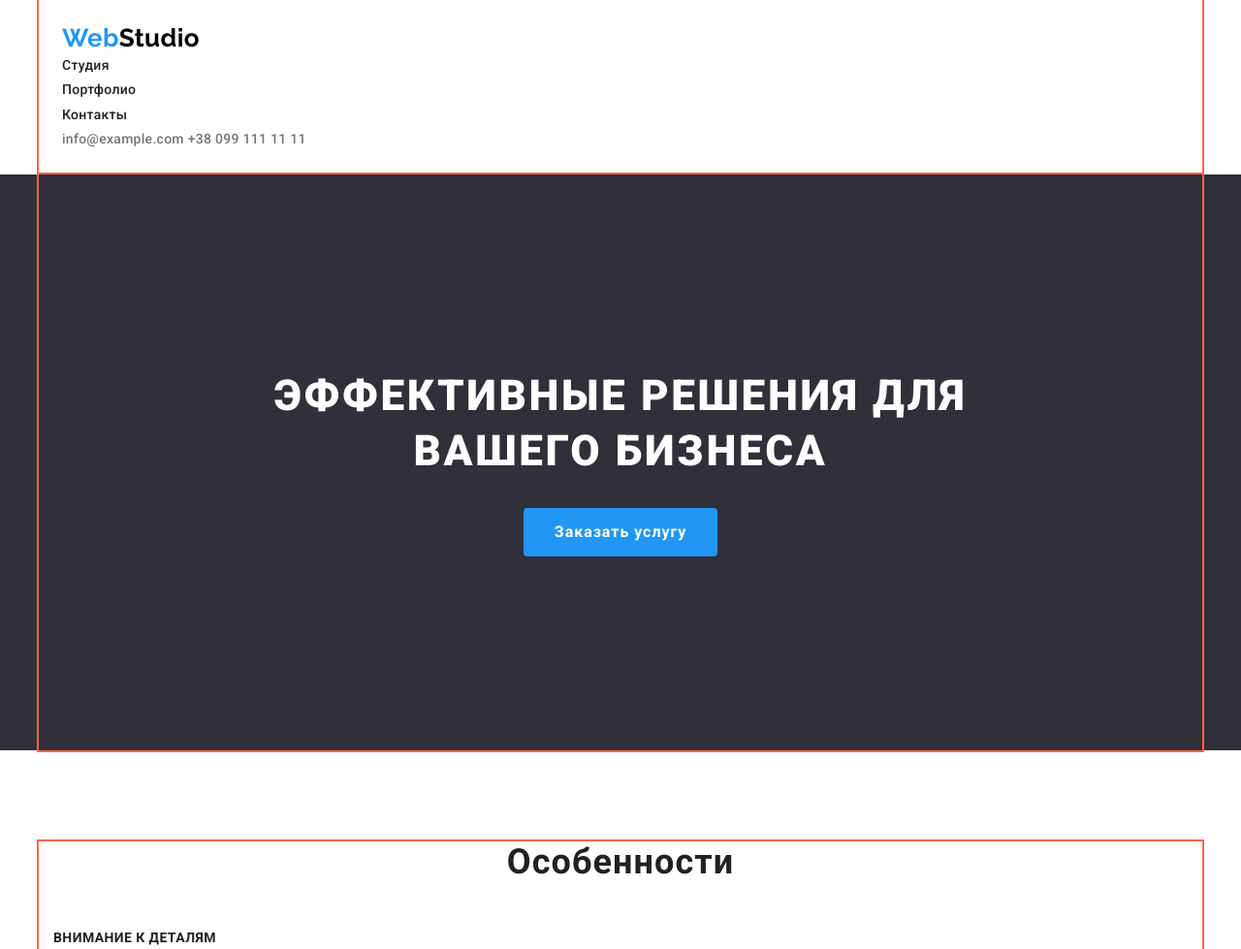
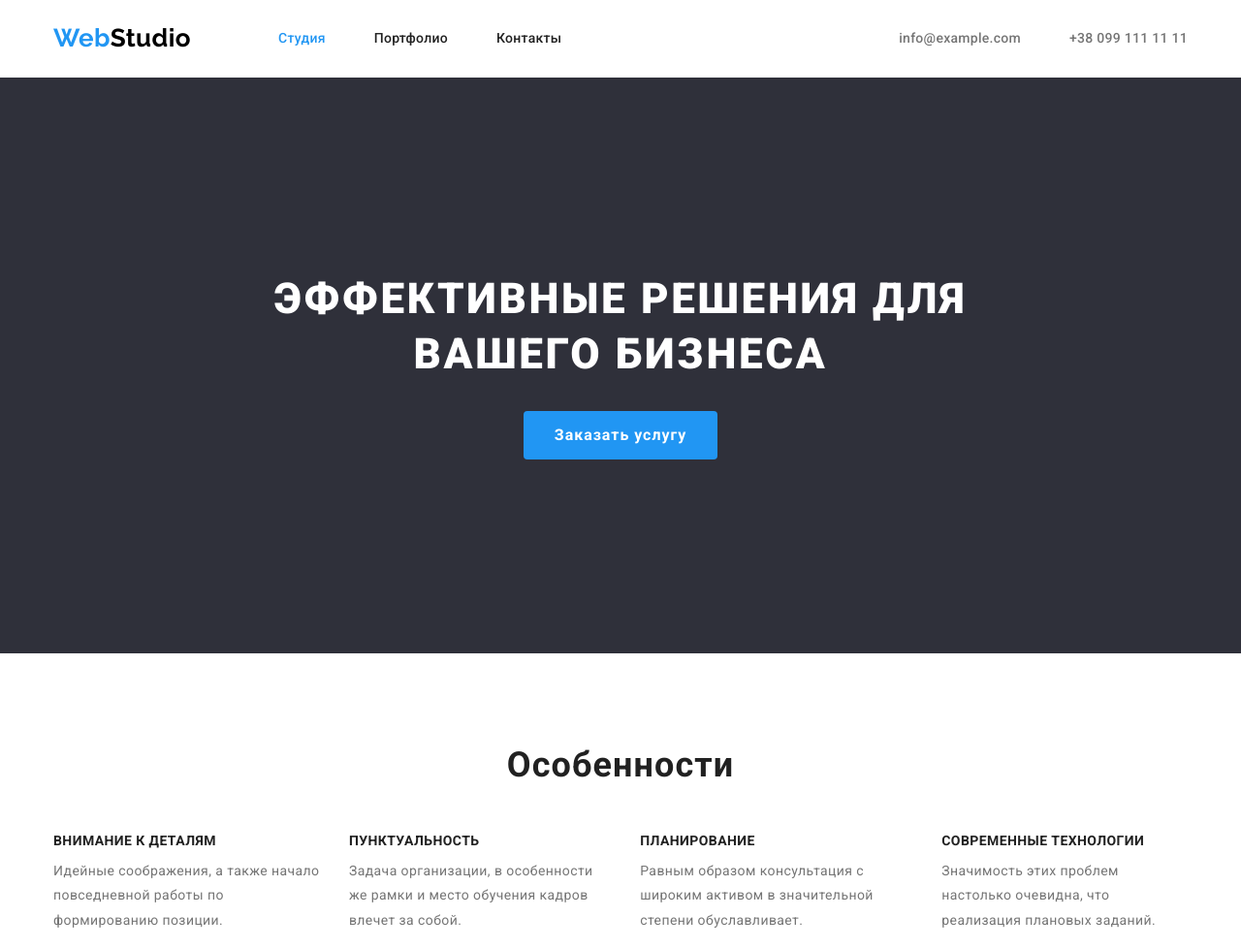
Before and after one commit to Searge/goit-markup-hw-03, a plain HTML site: page index.html in a window 1280 px wide. Shown: the top 979 px of the page at 97% size. Drawn offline with nearby package versions, Linux system fonts and the light colour scheme.

Commit message:
flex first markup

```diff
--- a/css/common.css
+++ b/css/common.css
@@ -32,23 +32,6 @@ body {
 }
 
 /* Mark up */
-.container {
-  width: 1200px;
-  margin-left: auto;
-  margin-right: auto;
-  padding-left: 15px;
-  padding-right: 15px;
-  outline: 2px solid tomato;
-}
-
-.page-header {
-  color: var(--black);
-}
-
-.page-header > .container {
-  padding: 24px;
-}
-
 .list {
   list-style: none;
   padding: 0;
@@ -59,8 +42,109 @@ body {
   font-size: 9px;
 }
 
+.container {
+  width: 1200px;
+  margin-left: auto;
+  margin-right: auto;
+  padding-left: 15px;
+  padding-right: 15px;
+}
+
+.page-header {
+  color: var(--black);
+}
+
+.page-header > .container {
+  display: flex;
+  align-items: center;
+  justify-content: space-between;
+}
+
+.navigation {
+  display: flex;
+}
+.navigation .logo__link {
+  display: block;
+  padding-top: 24px;
+  padding-bottom: 24px;
+}
+
 .contacts {
   font-style: normal;
+}
+
+/* Logo */
+.logo {
+  display: flex;
+  font-family: Raleway, sans-serif;
+  font-weight: bold;
+  font-size: 26px;
+  line-height: 1.2;
+  outline: 2p solid tomato;
+}
+
+.logo__link {
+  text-decoration: none;
+  color: inherit;
+}
+
+.logo__accent {
+  color: var(--accent);
+}
+
+.menu {
+  display: flex;
+  margin-left: 90px;
+}
+
+.menu__item:not(:last-child) {
+  margin-right: 50px;
+}
+
+.menu__link {
+  display: block;
+  padding-top: 32px;
+  padding-bottom: 32px;
+  color: var(--title-text-color);
+  text-decoration: none;
+  font-weight: 500;
+  font-size: 14px;
+  line-height: 1.14;
+  letter-spacing: 0.02em;
+}
+
+.current,
+.menu__link:hover,
+.menu__link:focus {
+  color: var(--accent);
+}
+
+.page-header.contacts {
+  display: flex;
+}
+
+.page-header.contacts__item + .page-header.contacts__item {
+  margin-left: 50px;
+}
+
+.contacts__link {
+  font-weight: 500;
+  font-size: 14px;
+  line-height: 1.14;
+  letter-spacing: 0.02em;
+  text-decoration: none;
+  color: var(--primary-text-color);
+}
+
+.contacts__link:hover,
+.contacts__link:focus {
+  color: var(--accent);
+}
+
+.page-header.contacts__item > .contacts__link {
+  display: block;
+  padding-top: 32px;
+  padding-bottom: 32px;
 }
 
 .button {
@@ -86,58 +170,6 @@ body {
   box-shadow: 0 4px 4px rgba(0, 0, 0, 0.15);
 }
 
-/* Logo */
-.logo {
-  display: flex;
-  font-family: Raleway, sans-serif;
-  font-weight: bold;
-  font-size: 26px;
-  line-height: 1.2;
-  outline: 2p solid tomato;
-}
-
-.logo__link {
-  text-decoration: none;
-  color: inherit;
-}
-
-.logo__accent {
-  color: var(--accent);
-}
-
-/* Site nav */
-.navigation {
-  outline: 2p solid tomato;
-}
-
-.menu__link {
-  color: var(--title-text-color);
-  text-decoration: none;
-  font-weight: 500;
-  font-size: 14px;
-  line-height: 1.14;
-  letter-spacing: 0.02em;
-}
-
-.menu__link:hover,
-.menu__link:focus {
-  color: var(--accent);
-}
-
-.contacts__link {
-  font-weight: 500;
-  font-size: 14px;
-  line-height: 1.14;
-  letter-spacing: 0.02em;
-  text-decoration: none;
-  color: var(--primary-text-color);
-}
-
-.contacts__link:hover,
-.contacts__link:focus {
-  color: var(--accent);
-}
-
 footer {
   padding-top: 60px;
   padding-bottom: 60px;
--- a/css/main.css
+++ b/css/main.css
@@ -57,9 +57,26 @@
   margin-bottom: 10px;
 }
 
+.features.list {
+  display: flex;
+}
+
+.features__item + .features__item {
+  margin-left: 30px;
+}
+
 .features p {
   margin-top: 0;
   margin-bottom: 0;
+}
+
+/* Development */
+.dev.list {
+  display: flex;
+}
+
+.dev__item + .dev__item {
+  margin-left: 30px;
 }
 
 /* Team */
@@ -67,10 +84,19 @@
   background-color: var(--secondary-bg);
 }
 
+.team.list {
+  display: flex;
+}
+
 .team__item {
+  background-color: var(--primary-bg-color);
   font-size: 16px;
   line-height: 1.14;
   text-align: center;
+}
+
+.team__item + .team__item {
+  margin-left: 30px;
 }
 
 .team__title {
--- a/index.html
+++ b/index.html
@@ -21,7 +21,7 @@
   <body>
     <!-- Header -->
     <header class="page-header">
-      <div class="container">
+      <div class="container main-nav">
         <!-- Logo -->
         <nav class="navigation">
           <div class="logo">
@@ -32,7 +32,9 @@
 
           <!-- Menu -->
           <ul class="menu list">
-            <li class="menu__item"><a class="menu__link" href="">Студия</a></li>
+            <li class="menu__item">
+              <a class="menu__link current" href="">Студия</a>
+            </li>
             <li class="menu__item">
               <a class="menu__link" href="portfolio.html">Портфолио</a>
             </li>
@@ -43,14 +45,18 @@
         </nav>
 
         <!-- Login -->
-        <div class="page-header contacts">
+        <ul class="page-header contacts list">
+          <li class="page-header contacts__item">
             <a class="contacts__link" href="mailto://info@example.com"
               >info@example.com</a
             >
+          </li>
+          <li class="page-header contacts__item">
             <a class="contacts__link" href="tel://+380991111111"
               >+38 099 111 11 11</a
             >
-        </div>
+          </li>
+        </ul>
       </div>
     </header>
 
@@ -70,28 +76,28 @@
           <h2 class="section__heading hidden">Особенности</h2>
           <!-- Why us -->
           <ul class="features list">
-            <li>
+            <li class="features__item">
               <h3 class="features__title">Внимание к деталям</h3>
               <p>
                 Идейные соображения, а также начало повседневной работы по
                 формированию позиции.
               </p>
             </li>
-            <li>
+            <li class="features__item">
               <h3 class="features__title">Пунктуальность</h3>
               <p>
                 Задача организации, в особенности же рамки и место обучения
                 кадров влечет за собой.
               </p>
             </li>
-            <li>
+            <li class="features__item">
               <h3 class="features__title">Планирование</h3>
               <p>
                 Равным образом консультация с широким активом в значительной
                 степени обуславливает.
               </p>
             </li>
-            <li>
+            <li class="features__item">
               <h3 class="features__title">Современные технологии</h3>
               <p>
                 Значимость этих проблем настолько очевидна, что реализация
@@ -106,22 +112,23 @@
       <section class="section development">
         <div class="container">
           <h2 class="section__heading">Чем мы занимаемся</h2>
-          <ul class="list">
-            <li>
+
+          <ul class="dev list">
+            <li class="dev__item">
               <img
                 src="./images/coding.jpg"
                 alt="Кодинг на планшете"
                 width="370"
               />
             </li>
-            <li>
+            <li class="dev__item">
               <img
                 src="./images/phone.jpg"
                 alt="Разработка миобильного приложения"
                 width="370"
               />
             </li>
-            <li>
+            <li class="dev__item">
               <img
                 src="./images/palette.jpg"
                 alt="Цветовая схема"
```
Lines whose indentation alone changed are shown as unchanged.
